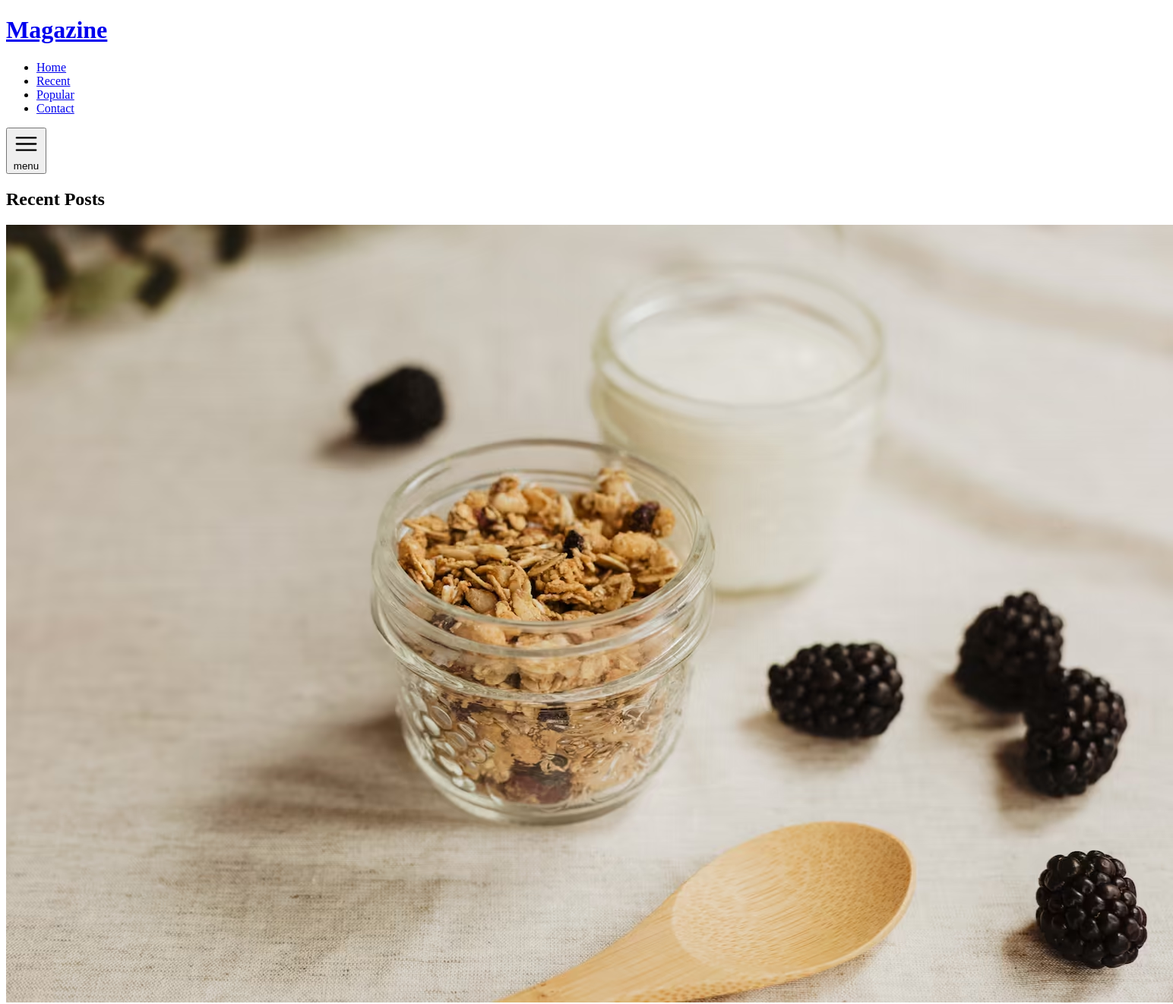
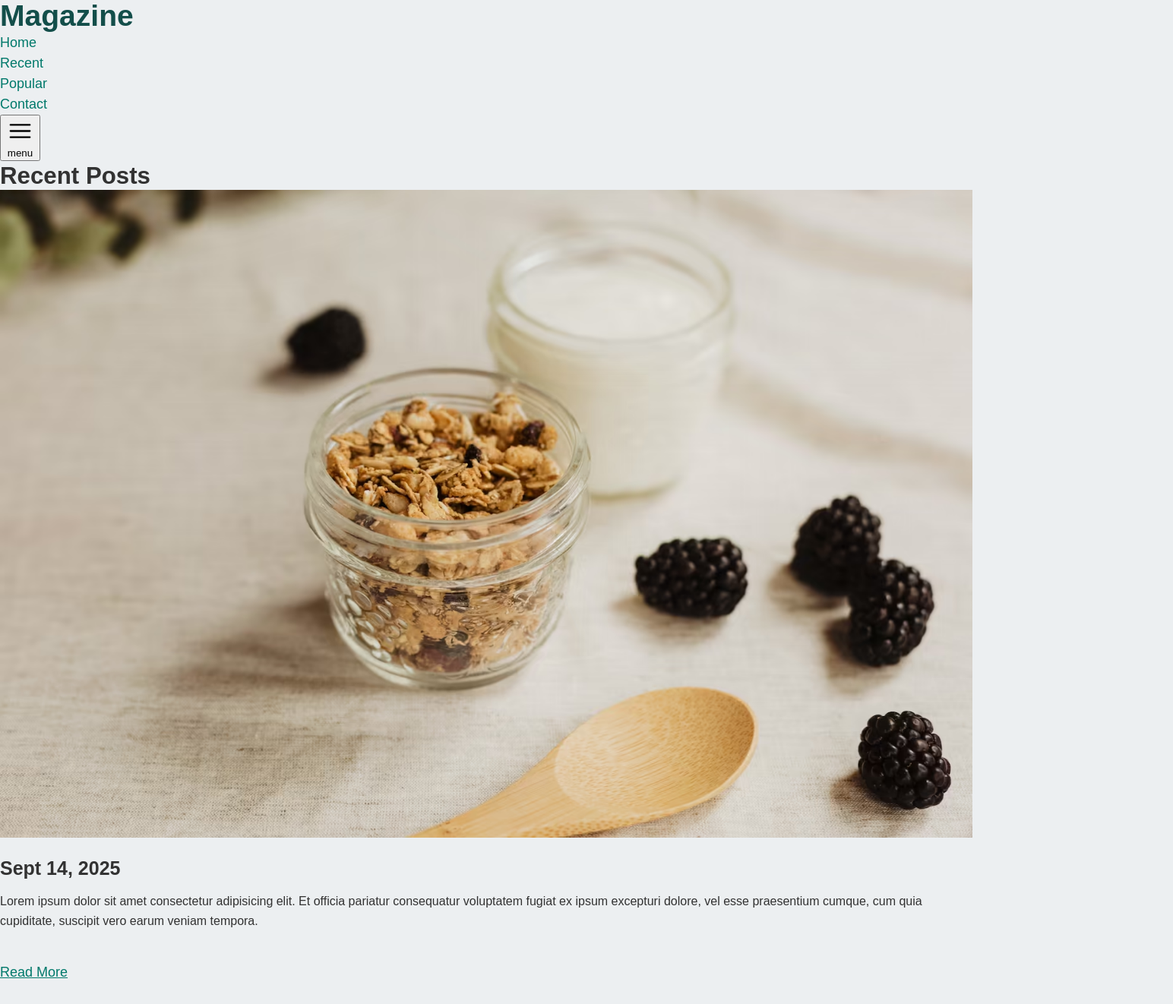
Before and after one commit to eubhawatson-classes/dmit-2033-a02-winter-2026, a plain HTML site: page 10-grid-build/index.html in a window 1280 px wide. Shown: the top 1322 px of the page at 76% size, 1544 px wide, since content can reach past the window. Drawn offline with Linux system fonts and the light colour scheme.

Commit message:
Starts SCSS partials.

```diff
--- a/10-grid-build/scss/_colours.scss
+++ b/10-grid-build/scss/_colours.scss
@@ -19,3 +19,29 @@ $dark: (
   color-accent:#26a69a,
   color-accent-strong:#00796b
 );
+
+/*
+    Below is a tiny helper function. It lets us write:
+
+        color: c(color-text);
+
+    instead of the longer:
+
+        color: var(--color-text);
+*/
+
+@function c($name) { @return var(--#{$name}); }
+
+/*
+    @each is our Sass "foreach": for each key ($k) and value ($v) in the maps we created up above, output a line like --color-text: #323232;
+*/
+
+:root {
+    @each $k, $v in $light { --#{$k}: #{$v}; }
+}
+
+@media (prefers-color-scheme: dark) {
+    :root {
+        @each $k, $v in $dark { --#{$k}: #{$v}; }
+    }
+}
--- a/10-grid-build/scss/_reset.scss
+++ b/10-grid-build/scss/_reset.scss
@@ -0,0 +1,43 @@
+// This brings all of the variables and the helper function we defined in our _colours partial into the same namespace so we can access it.
+@use 'colours' as *;
+
+* {
+    box-sizing: border-box;
+}
+
+html {
+    scroll-behavior: smooth;
+}
+
+body {
+    background-color: c(color-bg);
+    color: c(color-text);
+    font-family: Arial, Helvetica, sans-serif;
+    font-size: 1.125rem;
+    line-height: 1.5;
+    min-height: 100vh;
+}
+
+img {
+    display: block;
+    max-width: 100%;
+}
+
+ul {
+    list-style-type: none;
+    padding: 0;
+}
+
+body,
+h1,
+h2,
+h3,
+p,
+ul,
+li {
+    margin: 0;
+}
+
+article > * + * {
+    margin-top: 1em;
+}
--- a/10-grid-build/scss/_sizing.scss
+++ b/10-grid-build/scss/_sizing.scss
@@ -0,0 +1,25 @@
+:root {
+    // Spacing Tokens
+
+    --base: 0.5rem;
+
+    @for $i from 1 through 6 {
+        // this produces something like: --s-1: calc(var(--base) * 1);
+        --s-#{$i}: calc(var(--base) * #{$i});
+    }
+
+    --radius: 4px;
+    --gutter: var(--s-3);
+
+    // Font Sizing
+
+    --fs-base: 1rem;
+    --fs-scale: 1.25;
+
+    --fs-0: var(--fs-base);
+
+    @for $i from 1 through 6 {
+        // --fs-1: calc(var(--fs-0) * var(--fs-scale));
+        --fs-#{$i}: calc(var(--fs-#{$i - 1}) * var(--fs-scale));
+    }
+}
--- a/10-grid-build/scss/_typography.scss
+++ b/10-grid-build/scss/_typography.scss
@@ -0,0 +1,59 @@
+@use 'colours' as *;
+@use 'sizing' as *;
+
+// Headings & Text
+
+h1 {
+    font-size: var(--fs-4);
+    line-height: 1.1;
+}
+
+h2 {
+    font-size: var(--fs-3);
+    line-height: 1.15;
+}
+
+h3 {
+    font-size: var(--fs-2);
+    line-height: 1.2;
+}
+
+p {
+    font-size: var(--fs-0);
+    line-height: 1.6;
+    margin-bottom: var(--s-3);
+}
+
+// Links & Buttons
+
+a {
+    color: c(color-accent);
+    text-decoration: none;
+    transition: color 0.4s ease;
+
+    &:hover {
+        color: c(color-accent-strong);
+    }
+
+    &.article-link,
+    &.btn {
+        display: inline-block;
+        margin-bottom: var(--s-6);
+    }
+
+    &.article-link {
+        text-decoration: underline;
+    }
+
+    &.btn {
+        background-color: c(color-btn);
+        border-radius: var(--radius);
+        color: white;
+        padding: var(--s-2) var(--s-3);
+        transition: background-color 0.4s ease;
+
+        &:hover {
+            background-color: black;
+        }
+    }
+}
```
Also changed, not shown: 10-grid-build/scss/styles.scss (+9 -0 lines), 10-grid-build/css/styles.css, 1 other file.
